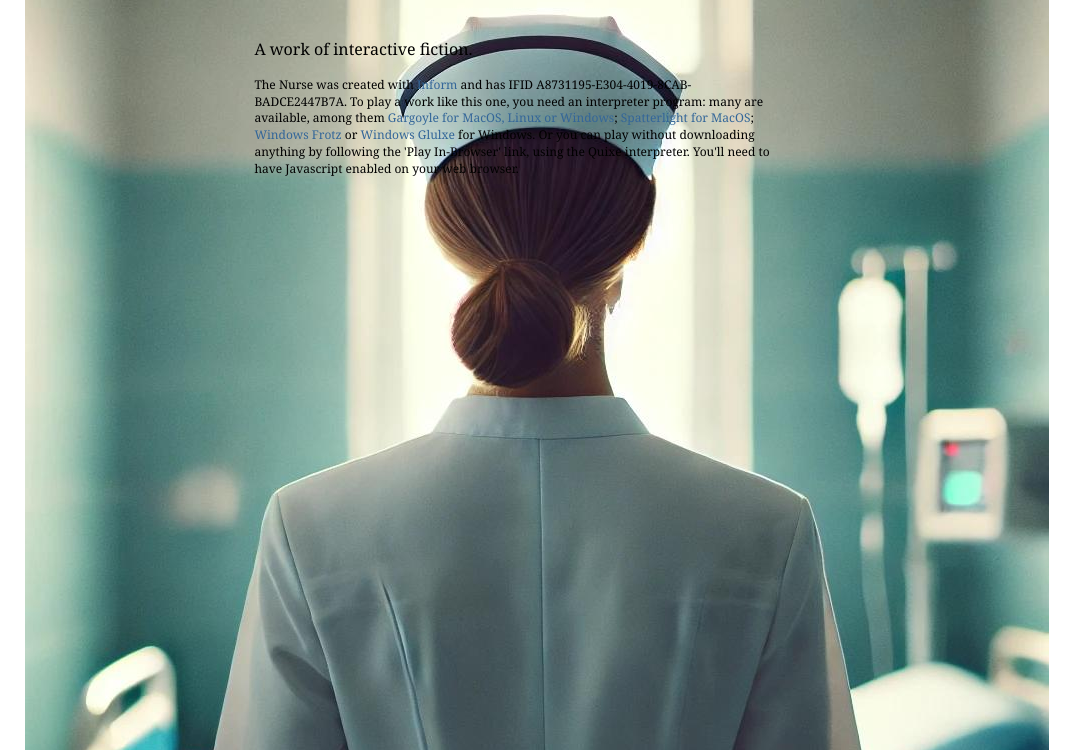
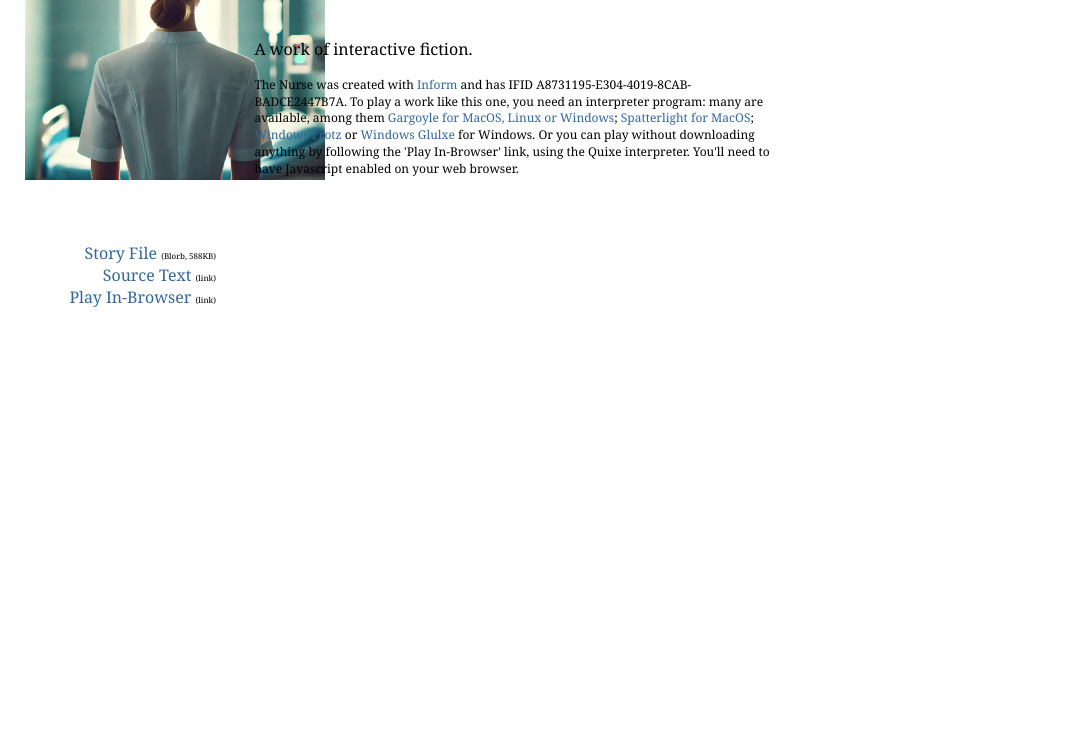
Before and after one commit to nathanprkr/InteractiveFiction, a plain HTML site: page index.html in a window 1280 px wide. Shown: the part 185-935 px from the top of the page, without its empty margins (0-1087 px from the left). After the commit the page ends 800 px from the top, so only its background shows below. Drawn offline with Linux system fonts and the light colour scheme.

Commit message:
Update index.html

```diff
--- a/index.html
+++ b/index.html
@@ -9,7 +9,13 @@
  </head>
 <body>
 <div class="container">
-<div class="coverimage"><span><a href="Cover.jpg"><img src="Small Cover.jpg" border="1"></a></span></div>
+<div class="coverimage">
+  <span>
+    <a href="Cover.jpg">
+      <img src="Small Cover.jpg" border="1" width="300">
+    </a>
+  </span>
+</div>
 <div class="introduction">
 	<h1><span>The Nurse</span></h1>
 	<h2><span>Nathan Parker</span></h2>
```
